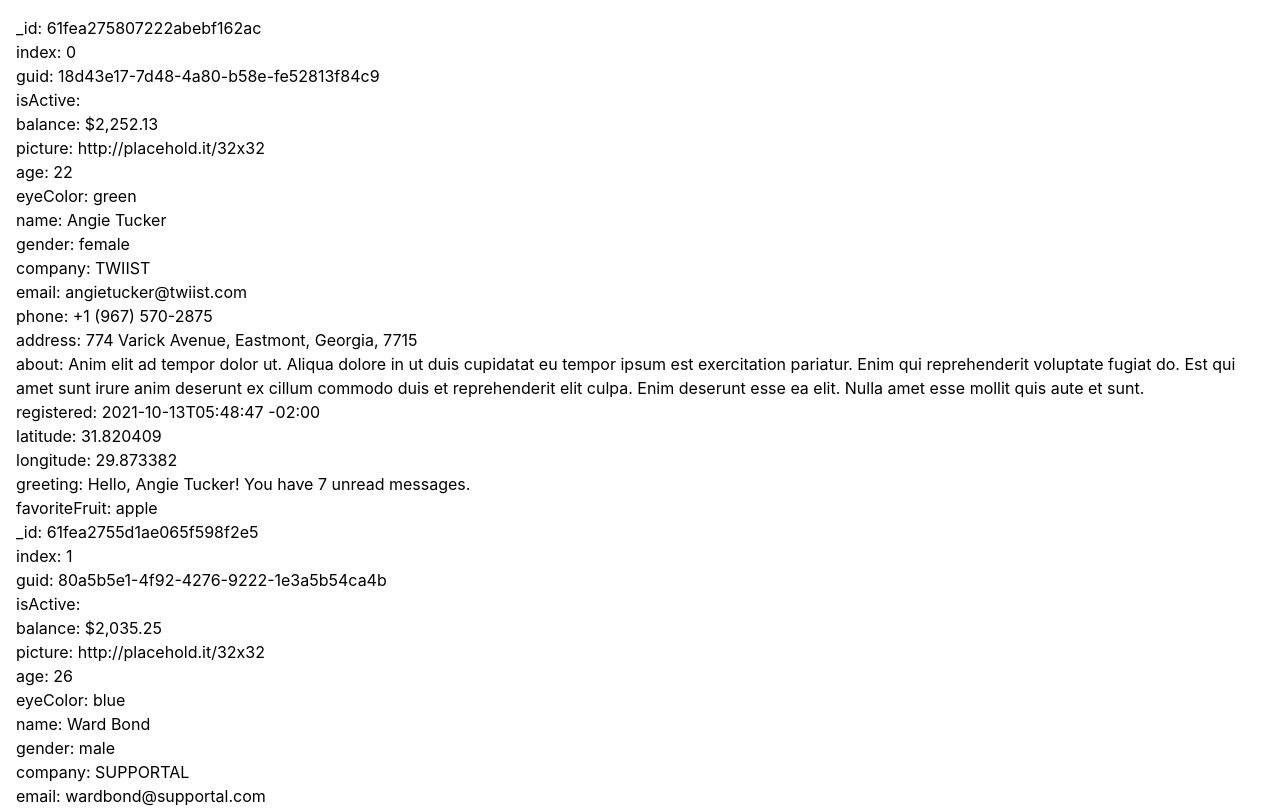
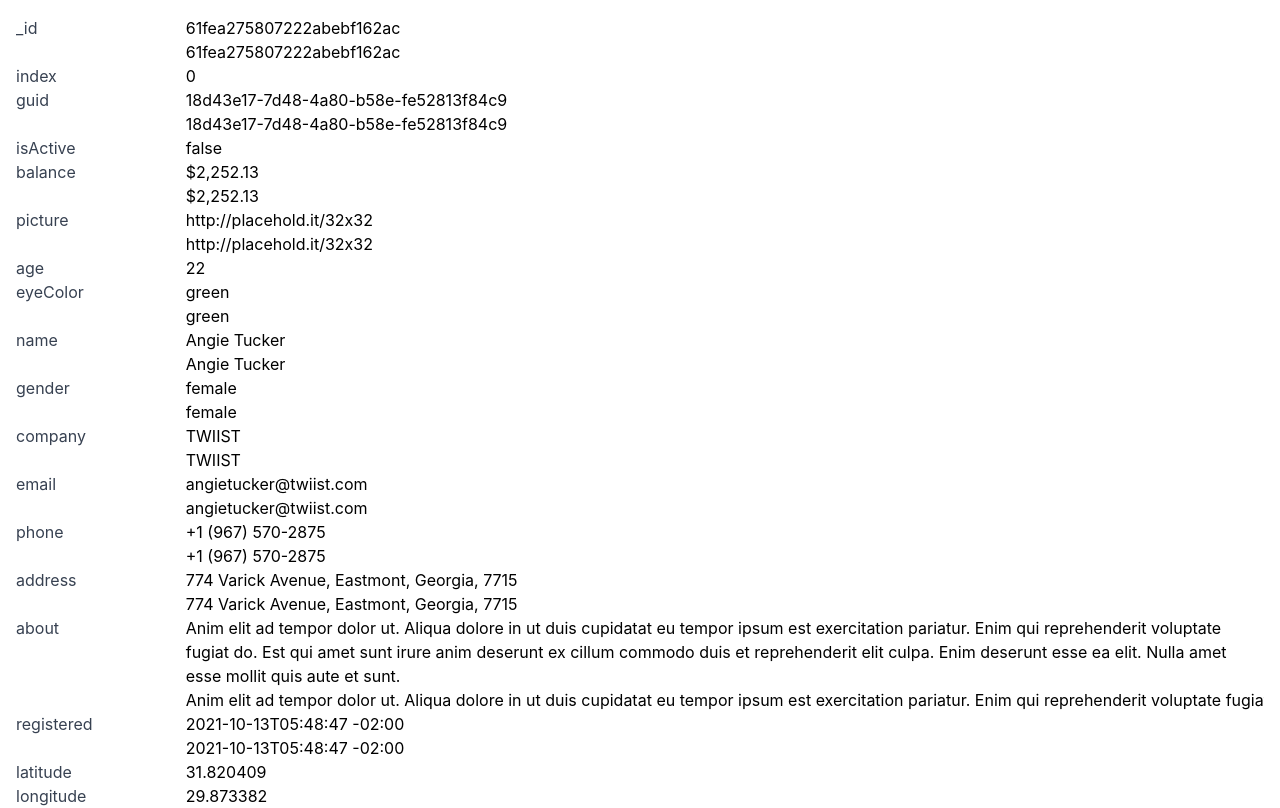
Before and after one commit to nono1013/random-json, a React (Vite) app: page / in a window 1280 px wide. Shown: the top 808 px of the page. Built offline with nearby package versions, Linux system fonts and the light colour scheme.

Commit message:
Simple table

```diff
--- a/src/App.tsx
+++ b/src/App.tsx
@@ -1,9 +1,10 @@
 /* eslint-disable react/no-array-index-key */
 
 import React, { useState } from 'react';
+import Section from './components/Section';
 import dummyJson from './dummy.json';
 
-type Json = Record<string, unknown>;
+export type Json = Record<string, unknown>;
 
 function App() {
 	const [dummy] = useState(dummyJson);
@@ -13,17 +14,13 @@ function App() {
 
 	return (
 		<div>
-			<main className="p-4">
+			<main>
 				{dummy.map((data: Json, i: number) => {
 					return (
-						<div key={`data-${i}`}>
+						<div key={`data-${i}`} className="grid grid-cols-rows md:grid-cols-table gap-x-2 p-4">
 							{Object.keys(data).map((e: string) =>
 								(isArray(data[e]) || (
-									<p key={`dummy-${e.toString()}`}>
-										{e}
-										{': '}
-										{data[e]}
-									</p>
+									<Section key={`dummy-${e.toString()}`} _key={e} value={data[e]} />
 								)))}
 						</div>
 					);
--- /dev/null
+++ b/src/components/Section.tsx
@@ -0,0 +1,28 @@
+import React from 'react';
+import { StringEditor } from './editors/StringEditor';
+
+interface Props {
+	_key: string;
+	value: any;
+}
+
+const getEditor = (obj: unknown) => {
+	console.log(Object.prototype.toString.call(obj));
+	switch (Object.prototype.toString.call(obj)) {
+	case '[object String]': return <StringEditor value={obj as string} />;
+	default: return null;
+	}
+};
+
+function Section({ _key, value }: Props) {
+	return (
+		<>
+			<p className="text-gray-700">{ _key }</p>
+			<p className="">{ value.toString() }</p>
+			<p className="" />
+			<p className="w-full">{ getEditor(value) }</p>
+		</>
+	);
+}
+
+export default Section;
--- /dev/null
+++ b/src/components/editors/StringEditor.tsx
@@ -0,0 +1,11 @@
+import React from 'react';
+
+interface Props {
+	value: string;
+}
+
+export const StringEditor = ({ value }: Props) => {
+	return (
+		<input type="string" defaultValue={value} className="w-full" />
+	);
+};
--- a/tailwind.config.js
+++ b/tailwind.config.js
@@ -1,7 +1,12 @@
 module.exports = {
 	content: ['./index.html', './src/**/*.{vue,js,ts,jsx,tsx}'],
 	theme: {
-		extend: {},
+		extend: {
+			gridTemplateColumns: {
+				table: '0.15fr minmax(0, 1fr)',
+				rows: 'minmax(0, 1fr)',
+			},
+		},
 	},
 	plugins: [],
 };
```
